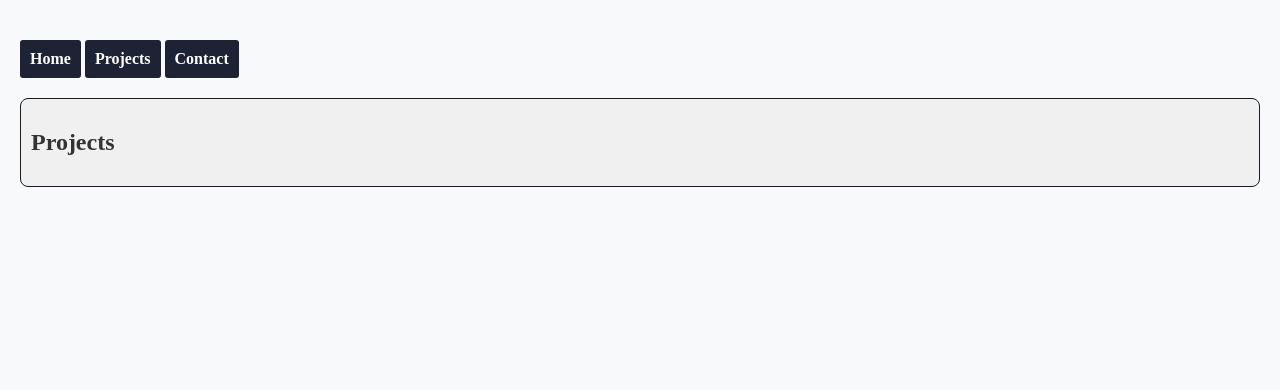
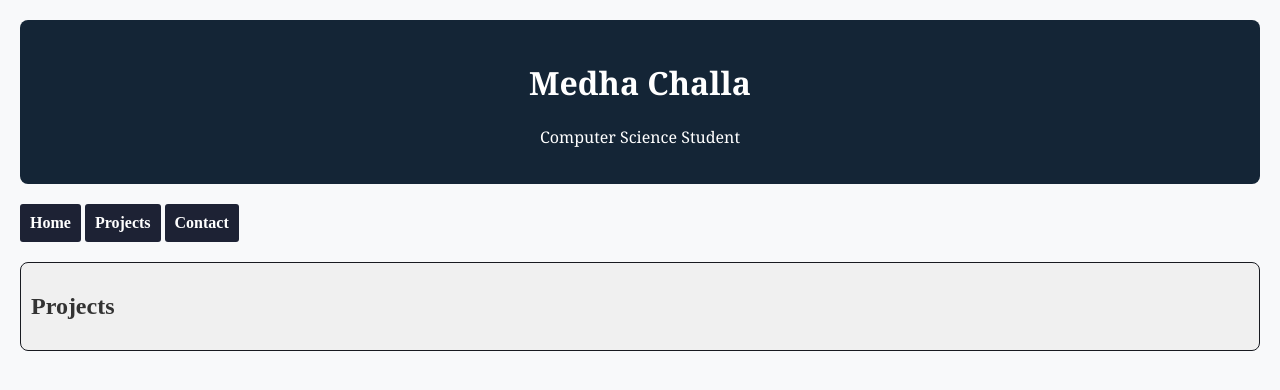
Before and after one commit to Medhachalla/Medhachalla.github.io, a plain HTML site: page projects.html in a window 1280 px wide. Drawn offline with Linux system fonts and the light colour scheme.

Commit message:
change 6

```diff
--- a/projects.html
+++ b/projects.html
@@ -7,6 +7,11 @@
   <link rel="stylesheet" href="style.css">
 
 </head>
+<header>
+    <h1>Medha Challa</h1>
+    <p>Computer Science Student</p>
+  </header>
+
 <body>
     <nav>
         <a href="index.html" class="btn">Home</a>
```
Also changed, not shown: contact.html (+1 -1 lines).
